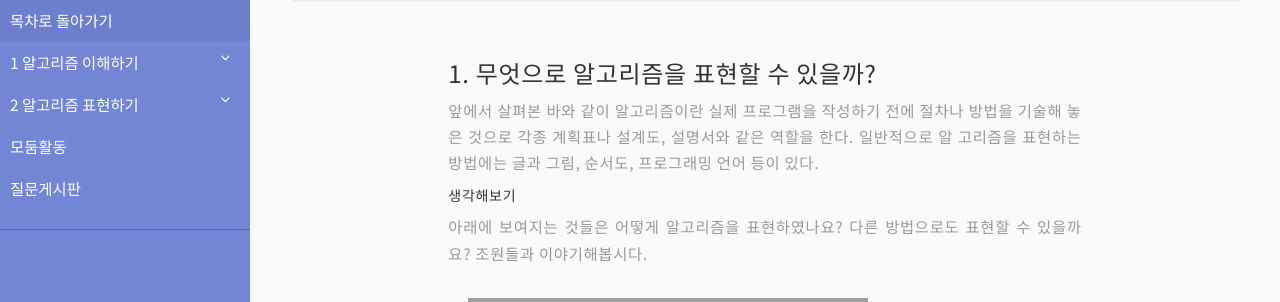
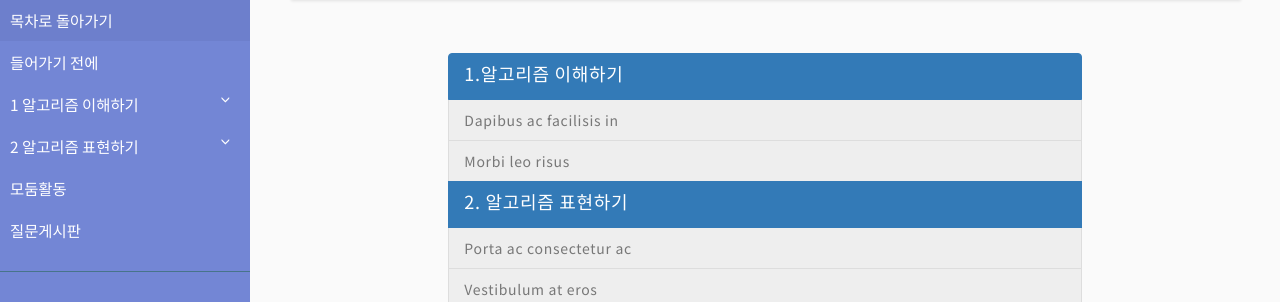
Before and after one commit to Algo-Textbook/algo-textbook-django, a Django app: page / in a window 1280 px wide. Shown: the part 174-476 px from the top of the page. Run offline with Django 3.2, Linux system fonts and the light colour scheme; some libraries are stand-ins or nearby versions; grey boxes are pictures that could not be loaded.

Commit message:
modify overall index

```diff
--- a/algotextbook/urls.py
+++ b/algotextbook/urls.py
@@ -14,12 +14,14 @@ Including another URLconf
     2. Add a URL to urlpatterns:  url(r'^blog/', include('blog.urls'))
 """
 from django.conf.urls import include, url
-from django.contrib import admin\
+from django.contrib import admin
 
+import learn.views
 
 urlpatterns = [
     url(r'^admin/', admin.site.urls),
-    url(r'', include('learn.urls')),
+    url(r'^$', learn.views.index, name='index'),
+    url(r'^learn/', include('learn.urls')),
     url(r'^ask/', include('ask.urls')),
 
 ]
--- /dev/null
+++ b/learn/templates/learn/index.html
@@ -0,0 +1,75 @@
+{% extends 'base.html' %}
+{% load staticfiles %}
+
+{% block content %}
+    <nav class="navbar navbar-default">
+        <div class="container-fluid">
+
+            <div class="navbar-header">
+                <button type="button" id="sidebarCollapse" class="btn btn-info navbar-btn">
+                    <i class="glyphicon glyphicon-align-left"></i>
+                    <span>Toggle Sidebar</span>
+                </button>
+                <h3>알고리즘</h3>
+            </div>
+
+            <div class="collapse navbar-collapse" id="bs-example-navbar-collapse-1">
+
+                <ul class="nav navbar-nav navbar-right">
+                    <li><a href="/express_home.html">1</a></li>
+                    <li><a href="#">2</a></li>
+                    <li><a href="#">3</a></li>
+                    <li><a href="#">4</a></li>
+                </ul>
+
+            </div>
+        </div>
+    </nav>
+
+    <div id="content-box" class="col-sm-offset-2 col-sm-8">
+        <div class="row">
+            <!-- textcontents use id="text-box" title should be <h3></h3> -->
+            <div id="text-box">
+                <div class="list-group">
+                    <a href="#" class="list-group-item active">
+                        <h4 class="list-group-item-heading">1.알고리즘 이해하기</h4>
+                    </a>
+                    <a href="#" class="list-group-item disabled">Dapibus ac facilisis in</a>
+                    <a href="#" class="list-group-item disabled">Morbi leo risus</a>
+                    <a href="#" class="list-group-item active">
+                        <h4 class="list-group-item-heading">2. 알고리즘 표현하기</h4>
+                    </a>
+                    <a href="#" class="list-group-item disabled">Porta ac consectetur ac</a>
+                    <a href="#" class="list-group-item disabled">Vestibulum at eros</a>
+                </div>
+            </div>
+
+            <div id="text-box">
+                <h5>생각해보기</h5>
+                <p>아래에 보여지는 것들은 어떻게 알고리즘을 표현하였나요? 다른 방법으로도 표현할 수 있을까요? 조원들과 이야기해봅시다. </p>
+            </div>
+            <!-- in case of media contents, use id="media-box" -->
+            <div id="media-box">
+                <img src="expression_1_timetable.jpg" alt="there's no media yet" class="img-responsive">
+                <img src="express_1_flowchart.jpg" alt="there's no media yet" class="img-responsive">
+                <img src="#" alt="there's no media yet" class="img-responsive">
+            </div>
+        </div>
+
+        <div>
+            <a href="#" class="btn btn-info btn-lg">
+                <span class="glyphicon glyphicon-chevron-left"></span> PREV
+            </a>
+            <a href="#" class="btn btn-info btn-lg">
+                <span class="glyphicon glyphicon-chevron-right"></span> NEXT
+            </a>
+            <a href="{% url 'question_list' %}" class="btn btn-info btn-lg">
+                <span class="glyphicon glyphicon-chevron-right"></span> 질문하기
+            </a>
+
+        </div>
+
+    </div>
+
+
+{% endblock %}
--- a/learn/urls.py
+++ b/learn/urls.py
@@ -2,5 +2,5 @@ from django.conf.urls import url
 from . import views
 
 urlpatterns = [
-    url(r'^$', views.learn_home, name='learn_home'),
+    url(r'^home/', views.learn_home, name='learn_home'),
 ]
--- a/learn/views.py
+++ b/learn/views.py
@@ -1,5 +1,10 @@
 from django.shortcuts import render
 
+
 # Create your views here.
+def index(request):
+    return render(request, 'learn/index.html')
+
+
 def learn_home(request):
     return render(request, 'learn/home.html', {})
--- a/templates/base.html
+++ b/templates/base.html
@@ -32,8 +32,11 @@
         <ul class="list-unstyled components">
             <p>2.2 알고리즘</p>
             <li class="active">
-                <a href="#">목차로 돌아가기</a>
+                <a href="{% url 'index' %}">목차로 돌아가기</a>
 
+            </li>
+            <li>
+                <a href="#">들어가기 전에</a>
             </li>
             <li>
                 <a href="#homeSubmenu" data-toggle="collapse" aria-expanded="false">1 알고리즘 이해하기</a>
```
